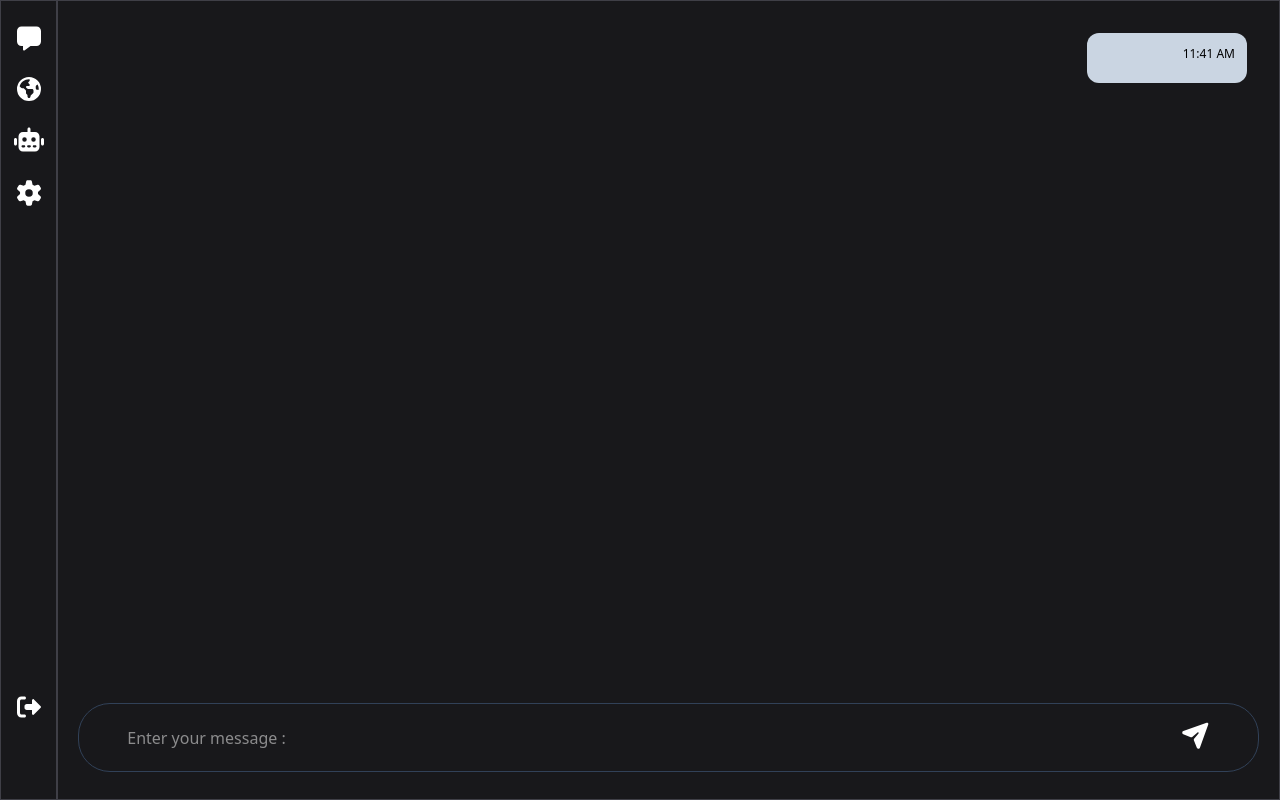
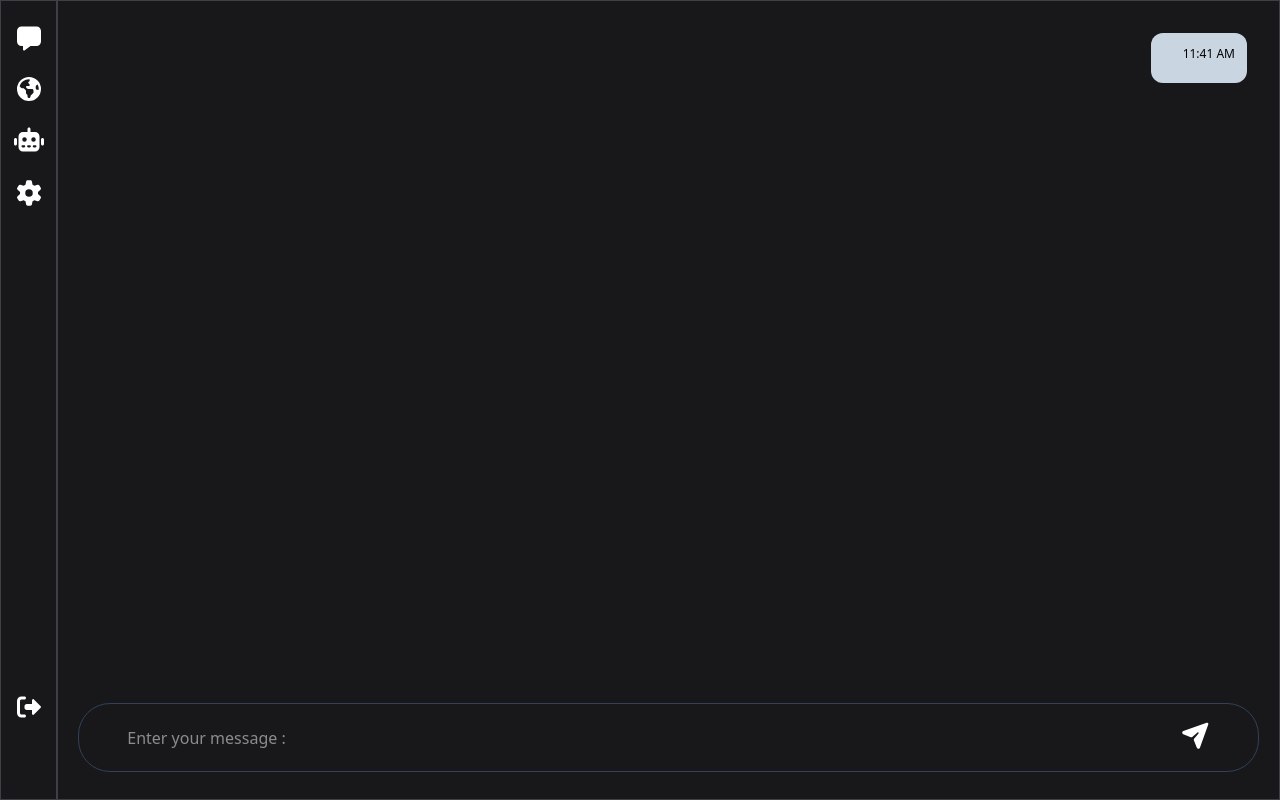
Before and after one commit to VANSH-THAPAR/WhatsUp, a React (Vite) app in the folder client/: page /community in a window 1280 px wide. Both pictures are taken after a click on the button 1195 px from the left and 737 px from the top of the page. Built offline with nearby package versions, Linux system fonts and the light colour scheme; no server answers.

Commit message:
fixed the bug in layout by using the most aggressive word wrapping css attribute break-all

```diff
--- a/client/src/App.jsx
+++ b/client/src/App.jsx
@@ -19,13 +19,13 @@ const App = () => {
           </>
         } />
         <Route path='/chats' element={
-          <div className="w-auto h-screen flex flex-row bg-zinc-900">
+          <div className="w-full h-screen flex flex-row bg-zinc-900">
             <IconNavbar/>
             <ChatNavbar/>
           </div>
         } />
         <Route path='/community' element={
-          <div className="w-auto h-screen flex flex-row bg-zinc-900">
+          <div className="w-full h-screen flex flex-row bg-zinc-900">
             <IconNavbar/>
             <div className='w-full border border-zinc-700 h-full text-white p-5'>
               <Community />
--- a/client/src/components/Community.jsx
+++ b/client/src/components/Community.jsx
@@ -59,13 +59,13 @@ const Community = () => {
             message.map((msg) => {
               const isMe = msg.sender === name;
               return <div key={msg.id} className={`flex w-full ${isMe ? 'justify-end ' : ' justify-start'}`}>
-                <div className='bg-slate-300 text-black rounded-xl w-fit m-3 p-3 min-w-40 max-w-[40%]  flex flex-col gap-2'>
+                <div className='bg-slate-300 text-black rounded-xl w-fit m-3 p-3 max-w-[40%] flex flex-col gap-2'>
                   <div className='flex gap-5 justify-between items-center'>
                     <p className={`${isMe ? "text-blue-600":"text-red-600"} font-bold`}>
                       {msg.sender}</p>
                     <p className='text-[12px]'>{msg.time}</p>
                   </div>
-                  <p style={{ fontFamily: "poppins" }} className='font-semibold text-xl h-fit w-full wrap-break-word whitespace-pre-wrap leading-snug '>{msg.text}</p>
+                  <p style={{ fontFamily: "poppins" }} className='font-semibold text-xl h-fit w-full break-all whitespace-pre-wrap leading-snug '>{msg.text}</p>
                 </div>
               </div>
             })
--- a/client/src/index.css
+++ b/client/src/index.css
@@ -1,5 +1,5 @@
 @import "tailwindcss";
 
-*{
+/* *{
     box-sizing: border-box;
-}
+} */
```
